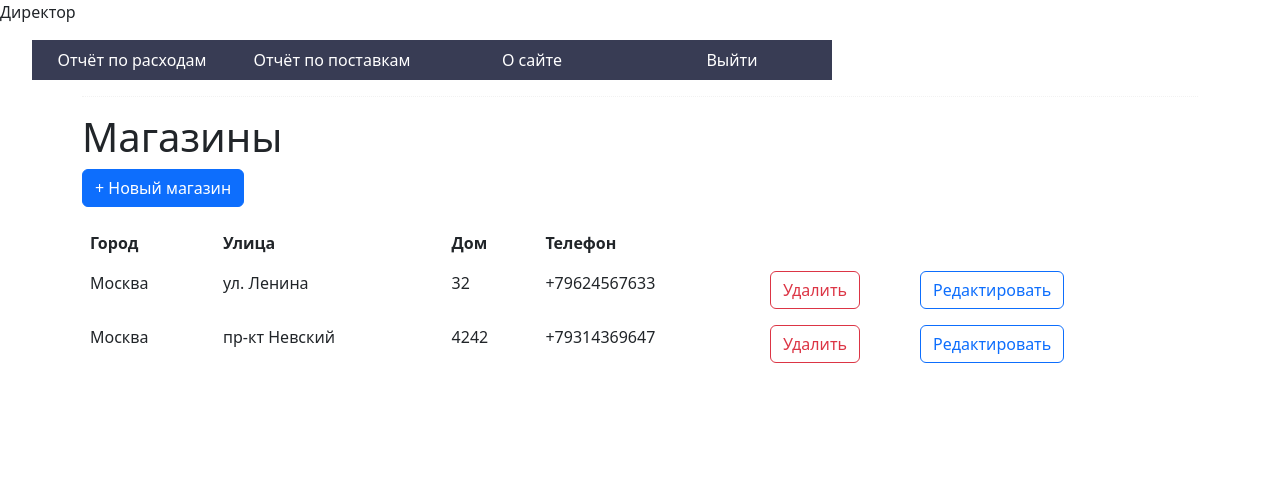
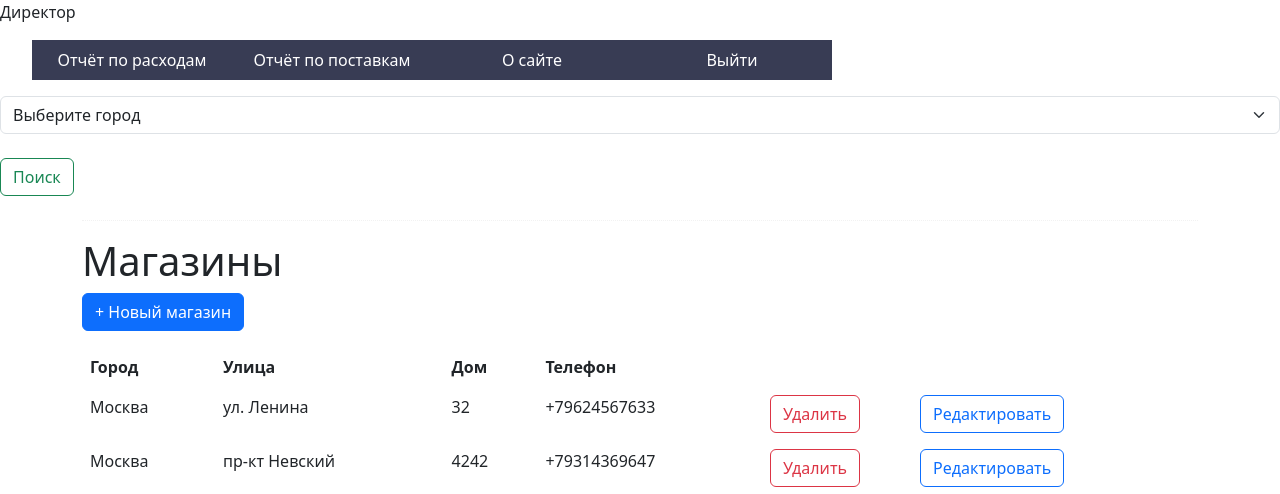
Before and after one commit to ProgrammSkill/Web-based-information-system, a Django app: template autodoc/autodocapp/templates/autodocapp/store_departments.html in a window 1280 px wide. Shown: the top 494 px of the page. Run offline with Django 4.2, Linux system fonts and the light colour scheme; data comes from the database, SQL or seed files in the repository; tables that the repository leaves empty hold one stand-in row (values such as "Sample post"); the template is opened without the code that fills it: values that come from a table or form of the project are taken from there, most other values are stand-ins (such as "Sample title", 1, 10 or a date in 2020); some libraries are stand-ins or nearby versions.

Commit message:
A city search form has been added to the store list page
Signed-off-by: Мой компьютер <antonkant2018@gmail.com>

```diff
--- a/autodoc/autodocapp/templates/autodocapp/brands_and_models.html
+++ b/autodoc/autodocapp/templates/autodocapp/brands_and_models.html
@@ -2,10 +2,10 @@
 {% block content %}
 
 <div class="">
-    <form action="" class="form-inline my-2 my-lg-0" method="get">
-        <select aria-label=".form-select-lg example" class="form-select mb-3 search" name="q">
+    <form action="{% url 'search_brands_and_models_by_brand' %}" class="form-inline my-2 my-lg-0" method="get">
+        <select aria-label=".form-select-lg example" class="form-select mb-3 search" name="q">\
+            <option selected>Выберите марку</option>
             {% for b in brands %}
-            <option selected>Выберите марку</option>
             <option value='{{ b.id }}'>{{ b }}</option>
             {% endfor %}
         </select>
--- a/autodoc/autodocapp/templates/autodocapp/store_departments.html
+++ b/autodoc/autodocapp/templates/autodocapp/store_departments.html
@@ -1,6 +1,17 @@
 {% extends 'autodocapp/base.html' %}
 {% block content %}
 
+<div class="">
+    <form action="" class="form-inline my-2 my-lg-0" method="get">
+        <select aria-label=".form-select-lg example" class="form-select mb-3 search" name="q">\
+            <option selected>Выберите город</option>
+            {% for c in cities %}
+            <option value='{{ c.id }}'>{{ b }}</option>
+            {% endfor %}
+        </select>
+        <button class="btn btn-outline-success my-2 my-sm" type="submit">Поиск</button>
+    </form>
+</div>
 
 <div class="container">
     <div class="col-md-12 well">
```
